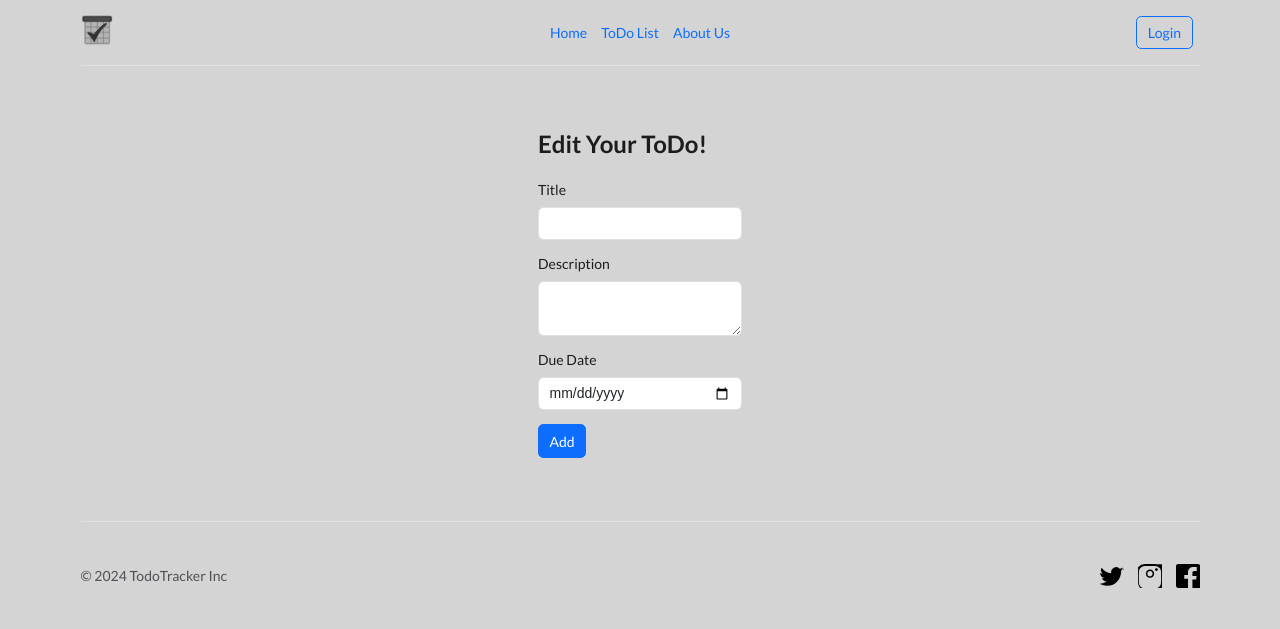
After one commit to AbirHasanSupta/ToDoTracker_PythonFlask, a Flask app: template templates/description.html in a window 1280 px wide. The commit adds this page. Shown: the top 629 px of the page. Run offline with Flask 3, Linux system fonts and the light colour scheme; the template is opened without the code that fills it: values that come from a table or form of the project are taken from there, others are empty; some libraries are stand-ins or nearby versions.

Commit message:
Shows Description

```diff
--- a/main.py
+++ b/main.py
@@ -8,6 +8,8 @@ from wtforms.validators import DataRequired
 from flask_login import login_required, UserMixin, login_user, LoginManager, current_user, logout_user
 from werkzeug.security import generate_password_hash, check_password_hash
 from datetime import datetime
+from flask_ckeditor import CKEditorField,CKEditor
+
 app = Flask(__name__)
 app.config['SECRET_KEY'] = 'blabla'
 Bootstrap5(app)
@@ -15,6 +17,8 @@ app.config["SQLALCHEMY_DATABASE_URI"] = 'sqlite:///users.db'
 
 login_manager = LoginManager()
 login_manager.init_app(app)
+
+ckeditor = CKEditor(app)
 
 
 @login_manager.user_loader
@@ -39,6 +43,7 @@ class List(db.Model):
     __tablename__ = 'lists'
     id = db.Column(db.Integer, primary_key=True)
     title = db.Column(db.String(250), nullable=False)
+    description = db.Column(db.String, nullable=False)
     date = db.Column(db.String(250), nullable=False)
     complete = db.Column(db.Boolean)
     author_id = db.Column(db.Integer, db.ForeignKey('users.id'))
@@ -60,6 +65,7 @@ class RegisterForm(FlaskForm):
 
 class ToDo(FlaskForm):
     title = StringField("Title", validators=[DataRequired()])
+    description = CKEditorField("Description", validators=[DataRequired()])
     date = DateField("Due Date", format='%Y-%m-%d', validators=[DataRequired()])
     submit = SubmitField("Add", validators=[DataRequired()])
 
@@ -121,6 +127,7 @@ def todo():
     if form.validate_on_submit():
         new_todo = List(
             title=form.title.data,
+            description=form.description.data,
             date=form.date.data,
             complete=False,
             author=current_user
@@ -155,6 +162,30 @@ def delete(id):
     return redirect(url_for('todo'))
 
 
+@app.route("/description/<int:id>", methods=["GET", "POST"])
+@login_required
+def expand(id):
+    expand_todo = db.get_or_404(List, id)
+    date = datetime.strptime(expand_todo.date, '%Y-%m-%d')
+    form = ToDo(
+        title=expand_todo.title,
+        description=expand_todo.description,
+        date=date
+    )
+
+    if current_user.id == expand_todo.author_id:
+        if form.validate_on_submit():
+            expand_todo.title = form.title.data
+            expand_todo.description = form.description.data
+            expand_todo.date = form.date.data
+            db.session.commit()
+            return redirect(url_for("todo"))
+    else:
+        return abort(403, "You are not allowed to access this resource.")
+
+    return render_template("description.html", form=form)
+
+
 @app.route('/complete/<int:id>')
 @login_required
 def complete(id):
@@ -169,4 +200,4 @@ def complete(id):
 
 if __name__ == '__main__':
 
-    app.run(debug=True, port=5002)
+    app.run(debug=True, port=5000)
--- /dev/null
+++ b/templates/description.html
@@ -0,0 +1,12 @@
+{% include "header.html" %}
+{% from 'bootstrap5/form.html' import render_form %}
+<div class="d-flex flex-column flex-md-row p-4 gap-4 py-md-5 align-items-center justify-content-center">
+  <div class="list-group">
+      <div><h2>Edit Your ToDo!</h2></div>
+      <br>
+        <div>{{ ckeditor.load() }}
+            {{ render_form(form) }}</div>
+  </div>
+
+</div>
+{% include "footer.html" %}
--- a/templates/footer.html
+++ b/templates/footer.html
@@ -31,6 +31,5 @@
     </ul>
   </footer>
 </div>
-    <script src="https://cdn.jsdelivr.net/npm/bootstrap@5.3.3/dist/js/bootstrap.bundle.min.js" integrity="sha384-YvpcrYf0tY3lHB60NNkmXc5s9fDVZLESaAA55NDzOxhy9GkcIdslK1eN7N6jIeHz" crossorigin="anonymous"></script>
   </body>
 </html>
--- a/templates/header.html
+++ b/templates/header.html
@@ -9,7 +9,6 @@
     <link href="https://cdn.jsdelivr.net/npm/bootstrap@5.3.3/dist/css/bootstrap.min.css" rel="stylesheet" integrity="sha384-QWTKZyjpPEjISv5WaRU9OFeRpok6YctnYmDr5pNlyT2bRjXh0JMhjY6hW+ALEwIH" crossorigin="anonymous">
   <link rel="stylesheet" href="https://cdn.jsdelivr.net/npm/semantic-ui@2.4.2/dist/semantic.min.css">
 
-    <script src="https://cdn.jsdelivr.net/npm/semantic-ui@2.4.2/dist/semantic.min.js"></script>
   </head>
   <body style="background:#d4d4d5">
     <div class="container">
@@ -33,9 +32,9 @@
 
       <div class="col-md-3 text-end">
         {% if not current_user.is_authenticated: %}
-        <button type="button" class="btn btn-outline-primary me-2"><a href="{{url_for('login')}}">Login</a></button>
+        <a class="btn btn-outline-primary me-2" href="{{url_for('login')}}">Login</a>
         {% else: %}
-        <button type="button" class="btn btn-outline-primary me-2"><a href="{{url_for('logout')}}">Logout</a></button>
+        <a class="btn btn-outline-primary me-2" href="{{url_for('logout')}}">Logout</a>
         {% endif %}
       </div>
     </header>
```
Also changed, not shown: templates/todo.html (+15 -9 lines).
